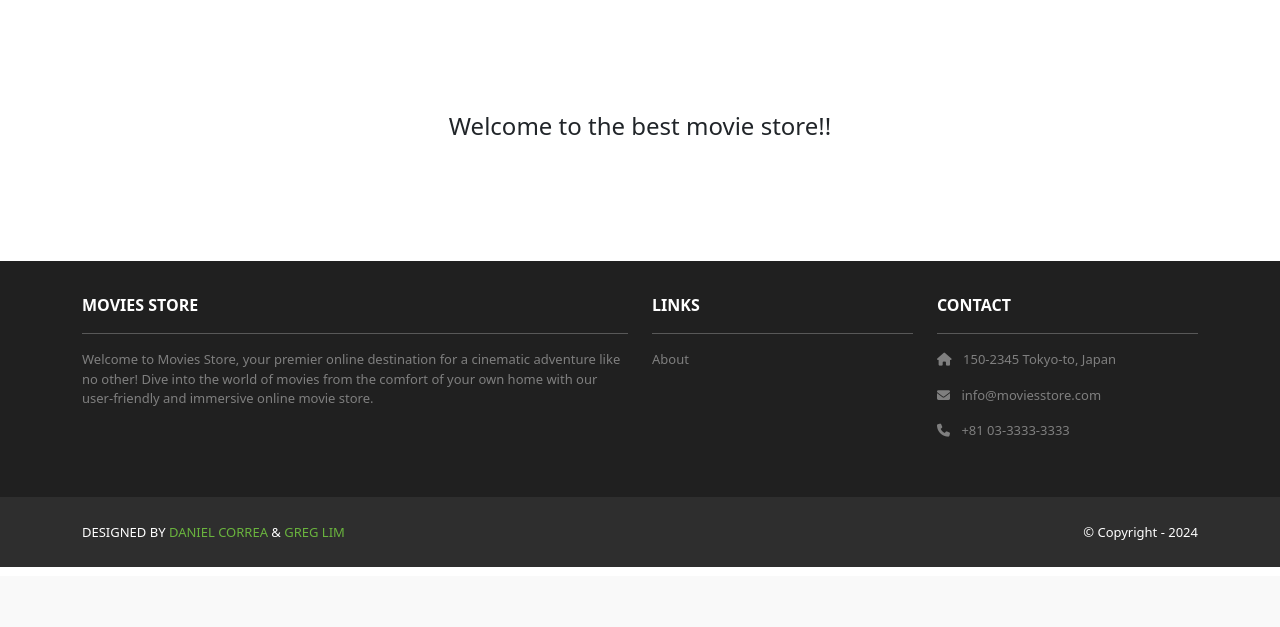
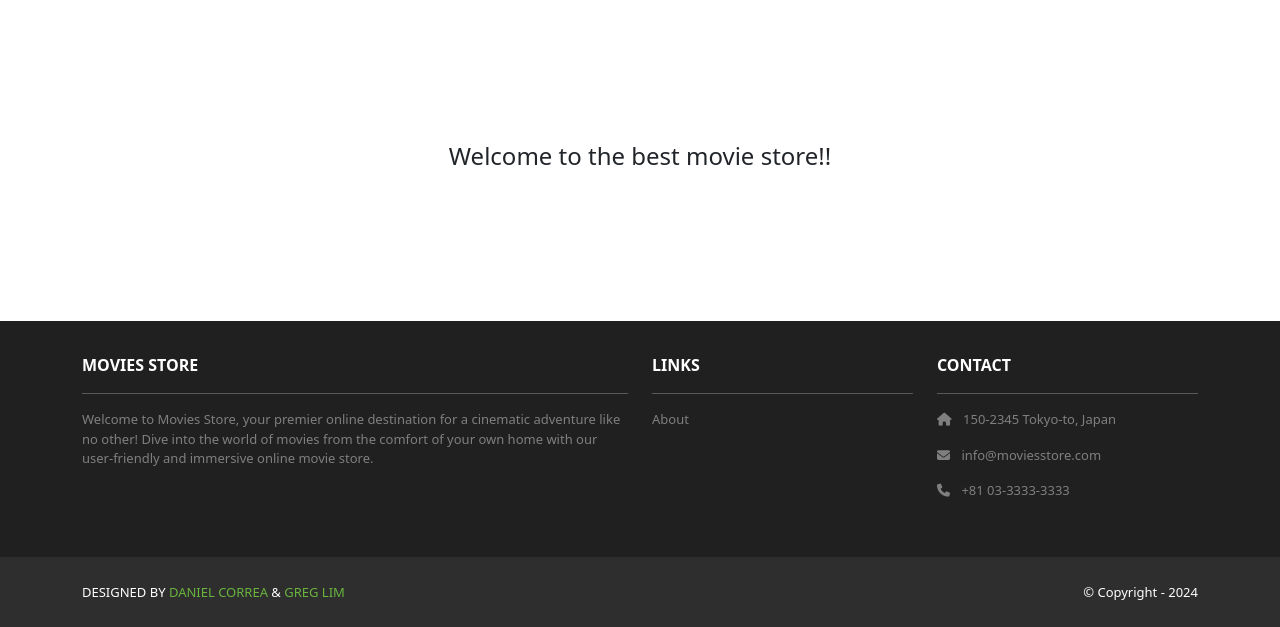
Before and after one commit to joshuahevelow/moviesstore, a Django app: page / in a window 1280 px wide. Shown: the part 224-851 px from the top of the page. Before the commit the page ends 791 px from the top, so only its background shows below. Run offline with Django 5.2, Linux system fonts and the light colour scheme; parts of the project's set-up code (start-up, migrations or seed data) failed here and were passed over; some libraries are stand-ins or nearby versions.

Commit message:
increased padding

```diff
--- a/moviesstore/static/css/style.css
+++ b/moviesstore/static/css/style.css
@@ -12,8 +12,8 @@
 }
 
 .padded {
-    padding-top: 80px;
-    padding-bottom: 80px;
+    padding-top: 110px;
+    padding-bottom: 110px;
 }
 
 .ms-footer {
```
